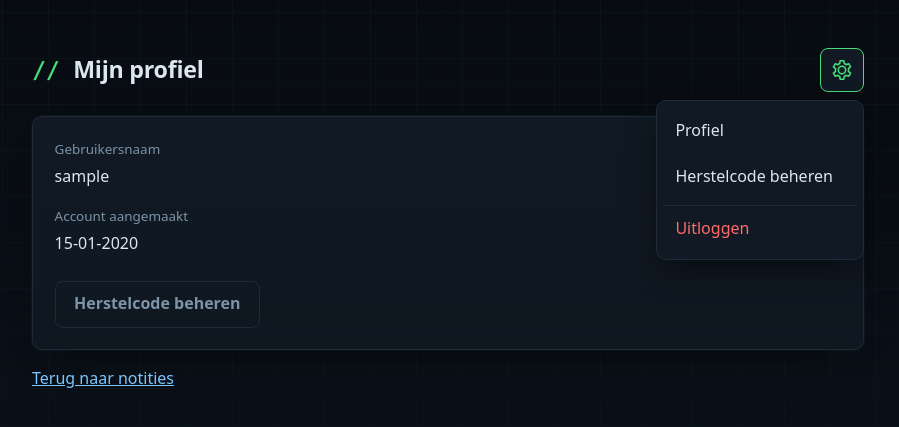
After one commit to Youssefontys/BOK-SECENGINEER, a Flask app: template app/templates/profile.html in a window 1280 px wide, after a click on "Accountmenu". The commit adds this page. Shown: the top 427 px of the page, without its empty margins (192-1091 px from the left). Run offline with Flask 3, Linux system fonts and the light colour scheme; the template is opened without the code that fills it: most values are stand-ins (such as "Sample title", 1, 10 or a date in 2020); some libraries are stand-ins or nearby versions.

Commit message:
Refine account menu and recovery-code confirmation

```diff
--- a/app/app.py
+++ b/app/app.py
@@ -439,6 +439,20 @@ def issue_recovery_code():
     return render_template("recovery_code.html", recovery_code=recovery_code)
 
 
+@app.route("/account/profile")
+def profile():
+    user_id = session.get("user_id")
+    if user_id is None:
+        return redirect(url_for("login"))
+    with db() as conn, conn.cursor() as cur:
+        cur.execute("SELECT username, created_at FROM users WHERE id = %s", (user_id,))
+        row = cur.fetchone()
+    if row is None:
+        session.clear()
+        return redirect(url_for("login"))
+    return render_template("profile.html", username=row[0], created_at=row[1])
+
+
 @app.route("/logout", methods=["POST"])
 def logout():
     session.clear()
--- /dev/null
+++ b/app/static/account-menu.js
@@ -0,0 +1,14 @@
+"use strict";
+
+const accountMenu = document.querySelector(".account-menu");
+if (accountMenu) {
+  document.addEventListener("click", (event) => {
+    if (!accountMenu.contains(event.target)) accountMenu.open = false;
+  });
+  document.addEventListener("keydown", (event) => {
+    if (event.key === "Escape" && accountMenu.open) {
+      accountMenu.open = false;
+      accountMenu.querySelector("summary").focus();
+    }
+  });
+}
--- a/app/static/style.css
+++ b/app/static/style.css
@@ -107,11 +107,80 @@ main {
 
 header.bar {
   display: flex;
+  flex-wrap: wrap;
   align-items: center;
   justify-content: space-between;
   gap: 1rem;
   margin-bottom: 1.5rem;
 }
+
+header.bar h1 { margin-bottom: 0; }
+
+.auth-links {
+  display: flex;
+  justify-content: space-between;
+  align-items: baseline;
+  flex-wrap: wrap;
+  gap: 0.65rem 1rem;
+}
+
+.auth-links a:last-child { margin-left: auto; text-align: right; }
+
+.account-menu { position: relative; flex-shrink: 0; }
+
+.account-menu summary {
+  display: flex;
+  align-items: center;
+  justify-content: center;
+  width: 2.75rem;
+  height: 2.75rem;
+  border: 1px solid var(--border);
+  border-radius: 8px;
+  background: var(--surface);
+  color: var(--accent);
+  cursor: pointer;
+  list-style: none;
+}
+
+.account-menu summary::-webkit-details-marker { display: none; }
+.account-menu summary:focus-visible { outline: 2px solid var(--accent); outline-offset: 3px; }
+.account-menu summary:hover, .account-menu[open] summary { border-color: var(--accent); }
+.account-menu svg { fill: none; stroke: currentColor; stroke-width: 1.7; stroke-linejoin: round; }
+
+.account-menu-panel {
+  position: absolute;
+  top: calc(100% + 0.5rem);
+  right: 0;
+  z-index: 5;
+  width: 13rem;
+  padding: 0.4rem;
+  border: 1px solid var(--border);
+  border-radius: 10px;
+  background: var(--surface);
+  box-shadow: 0 12px 32px rgba(0, 0, 0, 0.45);
+}
+
+.account-menu-panel a, .account-menu-panel button {
+  display: block;
+  width: 100%;
+  padding: 0.65rem 0.75rem;
+  border: 0;
+  border-radius: 6px;
+  background: transparent;
+  color: var(--text);
+  font: inherit;
+  text-align: left;
+  text-decoration: none;
+  box-shadow: none;
+}
+
+.account-menu-panel a:hover, .account-menu-panel button:hover { background: var(--bg); }
+.account-menu-panel form { margin: 0.3rem 0 0; border-top: 1px solid var(--border); }
+.account-menu-panel button { color: var(--danger); }
+
+.profile-details { margin: 0 0 1.5rem; }
+.profile-details dt { color: var(--muted); font-size: 0.84rem; }
+.profile-details dd { margin: 0.25rem 0 1rem; }
 
 h1 {
   margin: 0 0 1.25rem;
@@ -242,6 +311,31 @@ button:focus-visible, .button:focus-visible {
   font-size: 1rem;
   letter-spacing: 0.04em;
   user-select: all;
+  color: var(--danger);
+  border-color: var(--danger);
+  background: rgba(255, 107, 107, 0.08);
+}
+
+.enrollment-confirm button[hidden] { display: none; }
+.button.primary-action:disabled { opacity: 0.45; cursor: not-allowed; box-shadow: none; }
+
+.check-label {
+  display: flex;
+  align-items: flex-start;
+  gap: 0.65rem;
+  margin: 1rem 0;
+  color: var(--text);
+  font: inherit;
+  text-transform: none;
+  letter-spacing: normal;
+}
+
+.check-label input {
+  width: 1.15rem;
+  height: 1.15rem;
+  margin: 0.2rem 0 0;
+  flex-shrink: 0;
+  accent-color: var(--accent);
 }
 
 .error {
--- /dev/null
+++ b/app/templates/_account_menu.html
@@ -0,0 +1,15 @@
+<details class="account-menu">
+  <summary aria-label="Accountmenu" title="Accountmenu">
+    <svg viewBox="0 0 24 24" width="22" height="22" aria-hidden="true" focusable="false">
+      <path d="M12 8a4 4 0 1 0 0 8 4 4 0 0 0 0-8Z"/>
+      <path d="m10 2-.5 3a8 8 0 0 0-2 1.2L4.7 5.1l-2 3.5L5 10.5a8 8 0 0 0 0 3l-2.3 1.9 2 3.5 2.8-1.1a8 8 0 0 0 2 1.2l.5 3h4l.5-3a8 8 0 0 0 2-1.2l2.8 1.1 2-3.5-2.3-1.9a8 8 0 0 0 0-3l2.3-1.9-2-3.5-2.8 1.1a8 8 0 0 0-2-1.2L14 2Z"/>
+    </svg>
+  </summary>
+  <nav class="account-menu-panel" aria-label="Account">
+    <a href="{{ url_for('profile') }}">Profiel</a>
+    <a href="{{ url_for('issue_recovery_code') }}">Herstelcode beheren</a>
+    <form method="post" action="{{ url_for('logout') }}">
+      <button type="submit">Uitloggen</button>
+    </form>
+  </nav>
+</details>
--- a/app/templates/base.html
+++ b/app/templates/base.html
@@ -20,5 +20,6 @@
      zonder 'unsafe-inline'. defer, zodat de pagina niet wacht op dit
      decoratieve stukje. #}
   <script src="{{ url_for('static', filename='cyber.js') }}" defer></script>
+  <script src="{{ url_for('static', filename='account-menu.js') }}" defer></script>
 </body>
 </html>
--- a/app/templates/login.html
+++ b/app/templates/login.html
@@ -26,6 +26,8 @@
     </form>
   </div>
 
-  <p class="hint"><a href="{{ url_for('register') }}">Nog geen account? Registreren</a></p>
-  <p><a href="{{ url_for('recover') }}">Wachtwoord vergeten?</a></p>
+  <nav class="auth-links hint" aria-label="Accountopties">
+    <a href="{{ url_for('register') }}">Nog geen account? Registreren</a>
+    <a href="{{ url_for('recover') }}">Wachtwoord vergeten?</a>
+  </nav>
 {% endblock %}
--- a/app/templates/notes.html
+++ b/app/templates/notes.html
@@ -10,10 +10,7 @@
 
   <header class="bar">
     <h1>Mijn notities</h1>
-    <a href="{{ url_for('issue_recovery_code') }}">Herstelcode beheren</a>
-    <form method="post" action="{{ url_for('logout') }}">
-      <button type="submit" class="secondary">Uitloggen</button>
-    </form>
+    {% include "_account_menu.html" %}
   </header>
 
   {% if error %}<p class="error">{{ error }}</p>{% endif %}
--- /dev/null
+++ b/app/templates/profile.html
@@ -0,0 +1,16 @@
+{% extends "base.html" %}
+{% block title %}Mijn profiel{% endblock %}
+{% block content %}
+  <header class="bar">
+    <h1>Mijn profiel</h1>
+    {% include "_account_menu.html" %}
+  </header>
+  <section class="card">
+    <dl class="profile-details">
+      <dt>Gebruikersnaam</dt><dd>{{ username }}</dd>
+      <dt>Account aangemaakt</dt><dd>{{ created_at.strftime('%d-%m-%Y') }}</dd>
+    </dl>
+    <a class="button secondary" href="{{ url_for('issue_recovery_code') }}">Herstelcode beheren</a>
+  </section>
+  <a href="{{ url_for('notes') }}">Terug naar notities</a>
+{% endblock %}
--- a/app/templates/recovery_code.html
+++ b/app/templates/recovery_code.html
@@ -3,7 +3,7 @@
 {% block content %}
   <header class="bar">
     <h1>Herstelcode beheren</h1>
-    <a href="{{ url_for('notes') }}">Terug naar notities</a>
+    {% include "_account_menu.html" %}
   </header>
   {% if recovery_code %}
     {% include "_recovery_code.html" %}
@@ -25,4 +25,5 @@
       <button type="submit">Nieuwe herstelcode aanmaken</button>
     </form>
   {% endif %}
+  <a href="{{ url_for('notes') }}">Terug naar notities</a>
 {% endblock %}
```
Also changed, not shown: app/static/recovery.js (+10 -0 lines), app/templates/enroll.html (+8 -1 lines), app/tests/test_autorisatie.py (+18 -0 lines).
